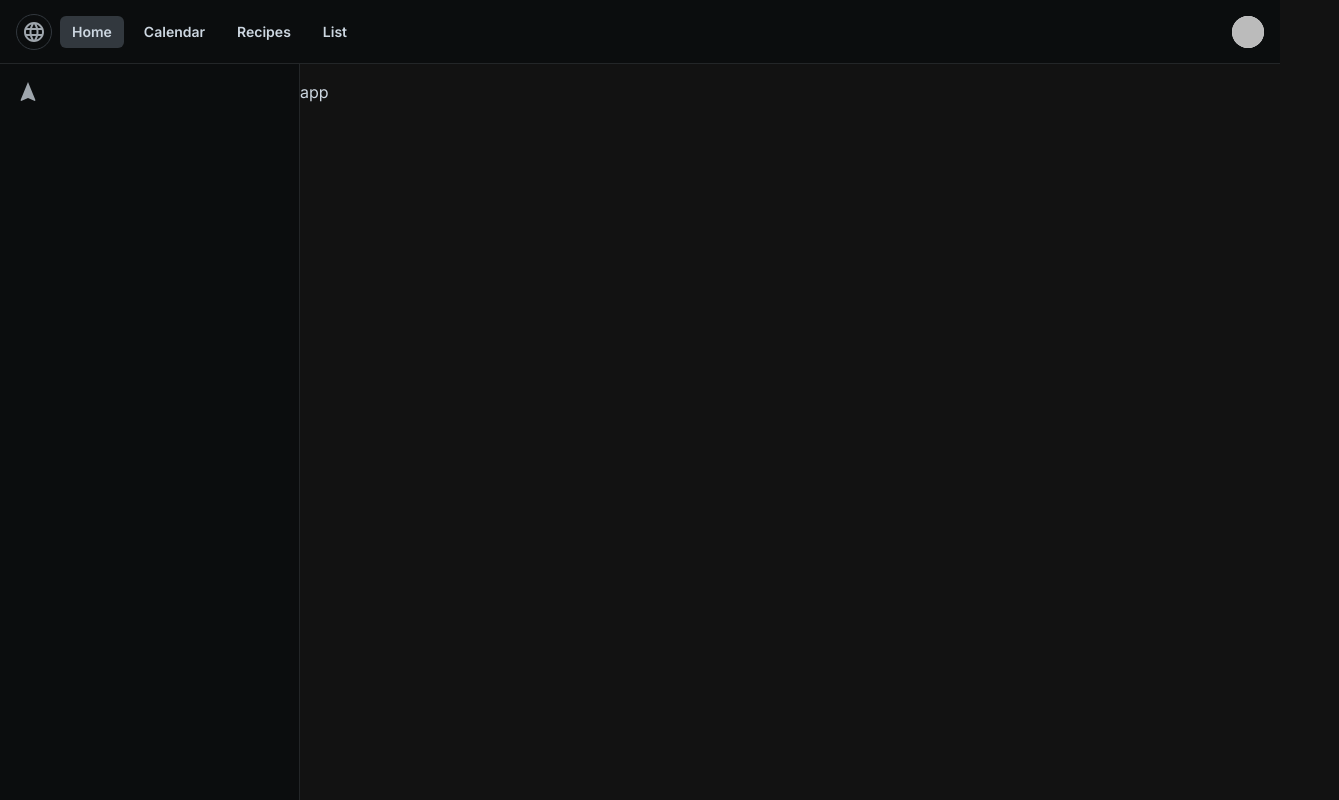
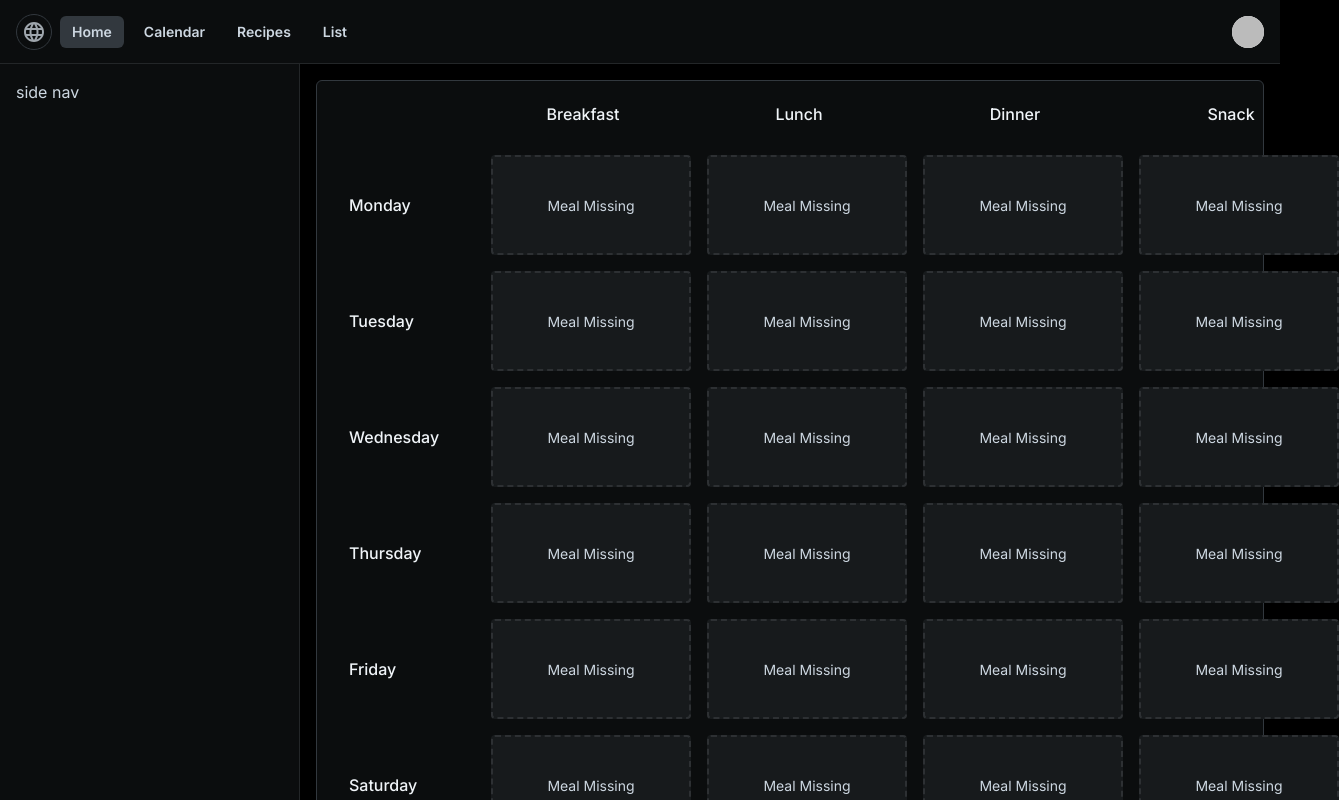
Before and after one commit to Wekios/chefs-list, a Next.js app: page /app in a window 1280 px wide. Shown: the top 800 px of the page, 1339 px wide, since content can reach past the window. Built offline with nearby package versions, Linux system fonts and the light colour scheme; no server answers; sample sign-in values are in the browser's storage.

Commit message:
adds meal calendar and adjust styles

```diff
--- a/src/app/ThemeRegistry.tsx
+++ b/src/app/ThemeRegistry.tsx
@@ -8,11 +8,11 @@ import CssBaseline from "@mui/joy/CssBaseline";
 import { extendTheme } from "@mui/joy/styles";
 
 const theme = extendTheme({
-  colorSchemes: {
-    dark: {
-      palette: { background: { body: "#121212" } },
-    },
-  },
+  // colorSchemes: {
+  //   dark: {
+  //     palette: { background: { body: "#121212" } },
+  //   },
+  // },
 });
 
 // This implementation is from emotion-js
--- a/src/app/app/layout.tsx
+++ b/src/app/app/layout.tsx
@@ -1,6 +1,5 @@
 import { Header } from "@/components/Header";
 import Layout from "@/components/Layout";
-import { Navigation } from "@mui/icons-material";
 import { Stack, Button } from "@mui/joy";
 
 import EmailRoundedIcon from "@mui/icons-material/EmailRounded";
@@ -81,9 +80,7 @@ export default function AppLayout({ children }: { children: React.ReactNode }) {
             <Header />
           </div>
         </Layout.Header>
-        <Layout.SideNav>
-          <Navigation />
-        </Layout.SideNav>
+        <Layout.SideNav>side nav</Layout.SideNav>
         {children}
       </Layout.Root>
     </>
--- a/src/app/app/page.tsx
+++ b/src/app/app/page.tsx
@@ -1,5 +1,6 @@
 import { auth } from "@/auth";
-import { SessionProvider } from "next-auth/react";
+import { Calendar } from "@/components/Calendar/Calendar";
+
 import { redirect } from "next/navigation";
 
 export default async function AppPage() {
@@ -7,9 +8,7 @@ export default async function AppPage() {
 
   const user = session?.user;
 
-  console.log("rendered on the server or client");
-
   if (!user) redirect("/");
 
-  return <p>app</p>;
+  return <Calendar />;
 }
--- a/src/app/auth/sign-up/page.tsx
+++ b/src/app/auth/sign-up/page.tsx
@@ -69,7 +69,7 @@ export default function SignUpPage() {
         <Typography level="body-sm">
           Have an account?{" "}
           <Link component={NextLink} href="/auth/sign-in" level="title-sm">
-            Sign up!
+            Sign in!
           </Link>
         </Typography>
       </Stack>
--- a/src/app/layout.tsx
+++ b/src/app/layout.tsx
@@ -13,7 +13,9 @@ export default function RootLayout({ children }: { children: React.ReactNode })
   return (
     <html lang="en" data-joy-color-scheme="dark">
       <body className={inter.className}>
-        <ThemeRegistry options={{ key: "joy" }}>{children}</ThemeRegistry>
+        <ThemeRegistry options={{ key: "joy" }}>
+          <main>{children}</main>
+        </ThemeRegistry>
       </body>
     </html>
   );
--- /dev/null
+++ b/src/components/Calendar/Calendar.tsx
@@ -0,0 +1,97 @@
+"use client";
+
+import { Box, Sheet, Typography, styled } from "@mui/joy";
+import { Fragment } from "react";
+
+// const Item = styled(Sheet)(({ theme }) => ({
+//   backgroundColor: theme.palette.mode === "dark" ? theme.palette.background.level1 : "#fff",
+//   ...theme.typography["body-sm"],
+//   padding: theme.spacing(1),
+//   textAlign: "center",
+//   borderRadius: 4,
+//   color: theme.vars.palette.text.secondary,
+// }));
+
+const MealPlaceholder = styled(Box)(({ theme }) => ({
+  backgroundColor: theme.palette.mode === "dark" ? theme.palette.background.level1 : "#fff",
+  ...theme.typography["body-sm"],
+  padding: theme.spacing(1),
+  textAlign: "center",
+  borderRadius: 4,
+  color: theme.vars.palette.text.secondary,
+  border: `2px dashed ${theme.palette.divider}`,
+  alignItems: "center",
+  justifyContent: "center",
+  display: "flex",
+}));
+
+const dayLabels = ["Monday", "Tuesday", "Wednesday", "Thursday", "Friday", "Saturday", "Sunday"];
+
+export function Calendar() {
+  return (
+    <Box p={2} gridColumn="2/-1">
+      <Sheet
+        variant="outlined"
+        sx={{
+          p: 1,
+          gap: 2,
+          display: "grid",
+          gridTemplateRows: "50px repeat(7, minmax(100px, 1fr))",
+          borderRadius: "sm",
+        }}
+      >
+        {dayLabels.map((day, index) => {
+          const dayContent = (
+            <Box
+              key={day}
+              display="grid"
+              gridTemplateColumns="150px repeat(4, minmax(200px, 1fr))"
+              gap={2}
+            >
+              <Box display="flex" alignItems="center" pl={3}>
+                <Typography component="h3" level="title-md">
+                  {day}
+                </Typography>
+              </Box>
+              <MealPlaceholder>Meal Missing</MealPlaceholder>
+              <MealPlaceholder>Meal Missing</MealPlaceholder>
+              <MealPlaceholder>Meal Missing</MealPlaceholder>
+              <MealPlaceholder>Meal Missing</MealPlaceholder>
+            </Box>
+          );
+
+          if (index === 0) {
+            return (
+              <Fragment key="blank">
+                <Box
+                  key="meal-type"
+                  display="grid"
+                  gridTemplateColumns="150px repeat(4, minmax(200px, 1fr))"
+                  justifyItems="center"
+                  alignItems="center"
+                >
+                  <Box />
+                  <Typography component="h3" level="title-md">
+                    Breakfast
+                  </Typography>
+                  <Typography component="h3" level="title-md">
+                    Lunch
+                  </Typography>
+                  <Typography component="h3" level="title-md">
+                    Dinner
+                  </Typography>
+                  <Typography component="h3" level="title-md">
+                    Snack
+                  </Typography>
+                </Box>
+                {dayContent}
+              </Fragment>
+            );
+          }
+
+          return dayContent;
+        })}
+      </Sheet>
+    </Box>
+  );
+}
--- a/src/components/Header.tsx
+++ b/src/components/Header.tsx
@@ -34,14 +34,7 @@ export async function Header() {
     <>
       <Navigation />
 
-      <Box
-        sx={{
-          display: "flex",
-          flexDirection: "row",
-          alignItems: "center",
-          gap: 1.5,
-        }}
-      >
+      <Box sx={{ display: "flex", flexDirection: "row", alignItems: "center", gap: 1.5 }}>
         <Dropdown>
           <MenuButton
             variant="plain"
@@ -64,12 +57,7 @@ export async function Header() {
             }}
           >
             <MenuItem>
-              <Box
-                sx={{
-                  display: "flex",
-                  alignItems: "center",
-                }}
-              >
+              <Box sx={{ display: "flex", alignItems: "center" }}>
                 <Avatar src={user?.image || "/chef-avatar.png"} sx={{ borderRadius: "50%" }} />
                 <Box sx={{ ml: 1.5 }}>
                   <Typography level="title-sm" textColor="text.primary">
```
Also changed, not shown: package.json (+8 -6 lines), src/app/app/recipes/RecipeList.tsx (+1 -7 lines), src/app/app/recipes/[[...id]]/page.tsx (+3 -11 lines), 1 other file (tests, documents, lock files or other folders).
